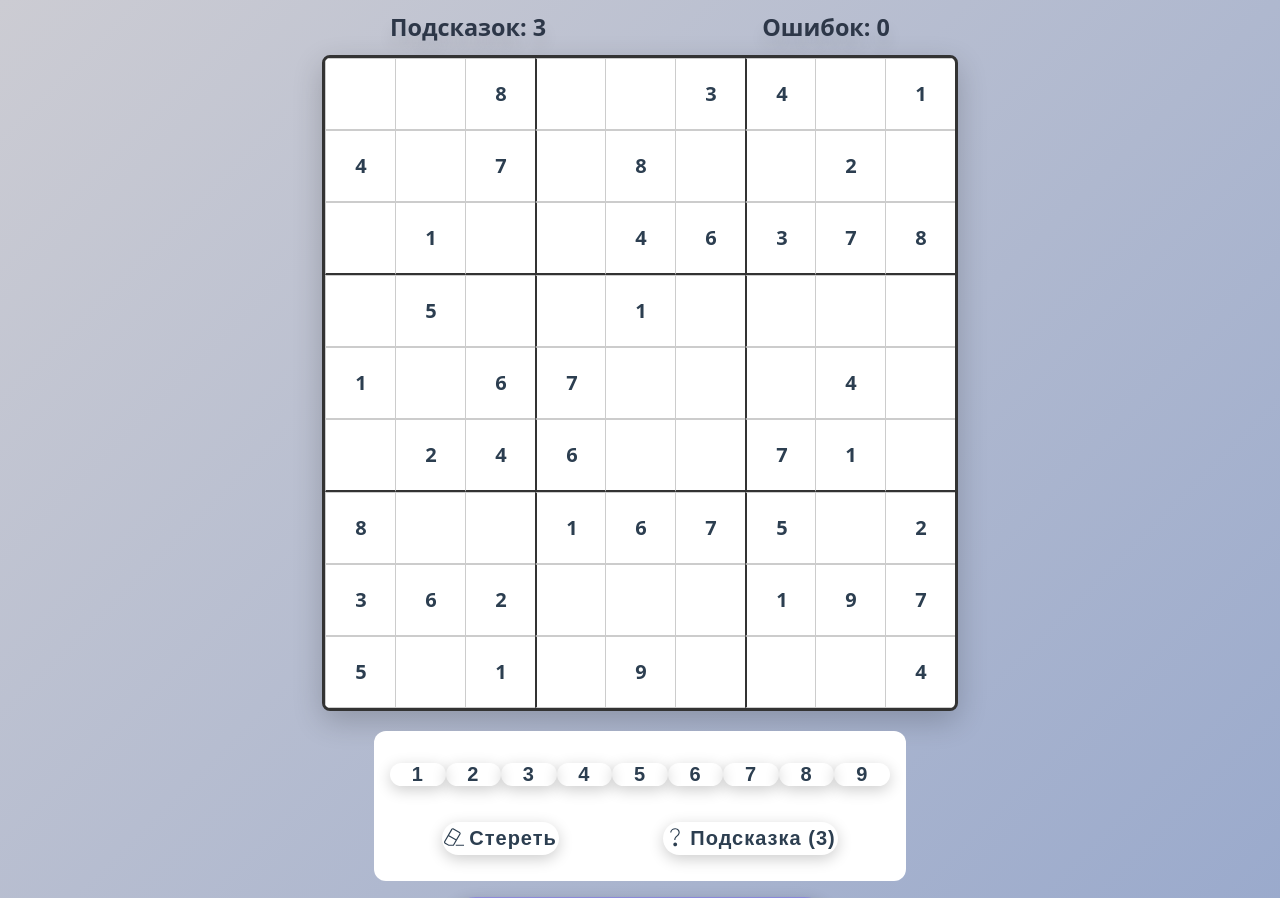
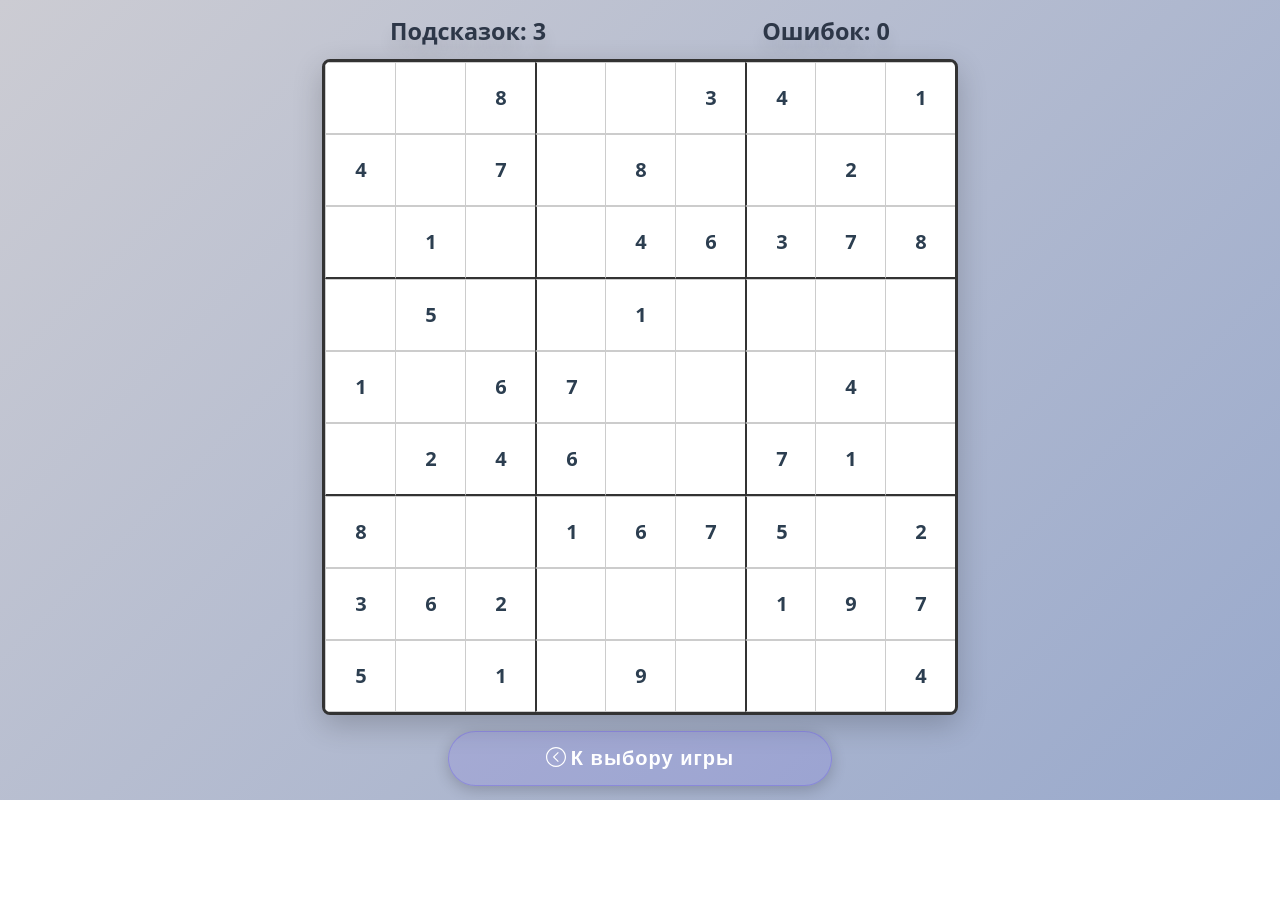
Before and after one commit to Kris8991/games, a React (Vite) app: page /sudoku in a window 1280 px wide. Shown: the top 898 px of the page. After the commit the page ends 800 px from the top, so only its background shows below. Built offline with nearby package versions, Linux system fonts and the light colour scheme; sample sign-in values are in the browser's storage.

Commit message:
utils вынесены в отдельную папку

```diff
--- a/src/components/memoryGame/GameBoard/GameBoard.tsx
+++ b/src/components/memoryGame/GameBoard/GameBoard.tsx
@@ -1,7 +1,7 @@
 import React from 'react';
 import Card from '../Card/Card';
 import styles from './GameBoard.module.scss';
-import type { CardType } from '../../../pages/memoryGame/MemoryGame.utils';
+import type { CardType } from '../../../utils/memoryGameUtils/MemoryGame.utils';
 
 type GameBoardProps = {
   cards: CardType[][];
--- a/src/pages/sudoku/Sudoku.module.scss
+++ b/src/pages/sudoku/Sudoku.module.scss
@@ -2,9 +2,7 @@
 @use 'sass:color';
 .container {
   @include respond-to(mobile) {
-    //margin: 5px 10px;
-    width: 70%;
-    margin: 0 auto;
+    width: 80%;
   }
 }
 h1 {
@@ -15,7 +13,7 @@ h1 {
 
 .sudokuGrid {
   display: grid;
-  grid-template-columns: repeat(9, minmax(40px, 70px));
+  grid-template-columns: repeat(9, minmax(30px, 70px));
   max-width: 900px;
   border: 3px solid #333;
   background-color: #333;
@@ -93,7 +91,7 @@ h1 {
 }
 
 .mobilePanel {
-  display: flex;
+  display: none;
   flex-direction: column;
   gap: 0.5rem;
   max-width: 500px;
--- a/src/pages/sudoku/Sudoku.tsx
+++ b/src/pages/sudoku/Sudoku.tsx
@@ -2,7 +2,7 @@ import React, { useCallback, useEffect, useRef } from 'react';
 import { useNavigate } from 'react-router-dom';
 import styles from './Sudoku.module.scss';
 import Cell from '../../components/sudoku/Cell/index.ts';
-import { generateSudoku, createGameBoard } from './Sudoku.utils.ts/index.ts';
+import { generateSudoku, createGameBoard } from '../../utils/sudokuUtils.ts';
 import SudokuModal from '../../components/sudoku/SudokuModal/SudokuModal.tsx';
 import SudokuInfo from '../../components/sudoku/SudokuInfo/index.ts';
 import MobileControls from '../../components/sudoku/MobileControls/index.ts';
--- a/src/ui/button/Button.module.scss
+++ b/src/ui/button/Button.module.scss
@@ -55,10 +55,15 @@ button {
 .medium {
   width: 30%;
   @include respond-to(tablet) {
+    width: 50%;
     padding: 10px 20px;
     font-size: 0.9rem;
   }
 }
 .large {
   width: 100%;
+  @include respond-to(tablet) {
+    padding: 12px 25px;
+    font-size: 0.8rem;
+  }
 }
```
Also changed, not shown: src/pages/memoryGame/MemoryGame.tsx (+5 -2 lines), src/utils/memoryGameUtils/MemoryGame.utils.ts (renamed from src/pages/memoryGame/MemoryGame.utils.ts), src/utils/sudokuUtils.ts/helpers.ts (renamed from src/pages/sudoku/Sudoku.utils.ts/helpers.ts), src/utils/sudokuUtils.ts/index.ts (renamed from src/pages/sudoku/Sudoku.utils.ts/index.ts), src/utils/sudokuUtils.ts/sudokuGenerator.ts (renamed from src/pages/sudoku/Sudoku.utils.ts/sudokuGenerator.ts), src/utils/sudokuUtils.ts/sudokuValidator.ts (renamed from src/pages/sudoku/Sudoku.utils.ts/sudokuValidator.ts), src/utils/sudokuUtils.ts/types.ts (renamed from src/pages/sudoku/Sudoku.utils.ts/types.ts).
